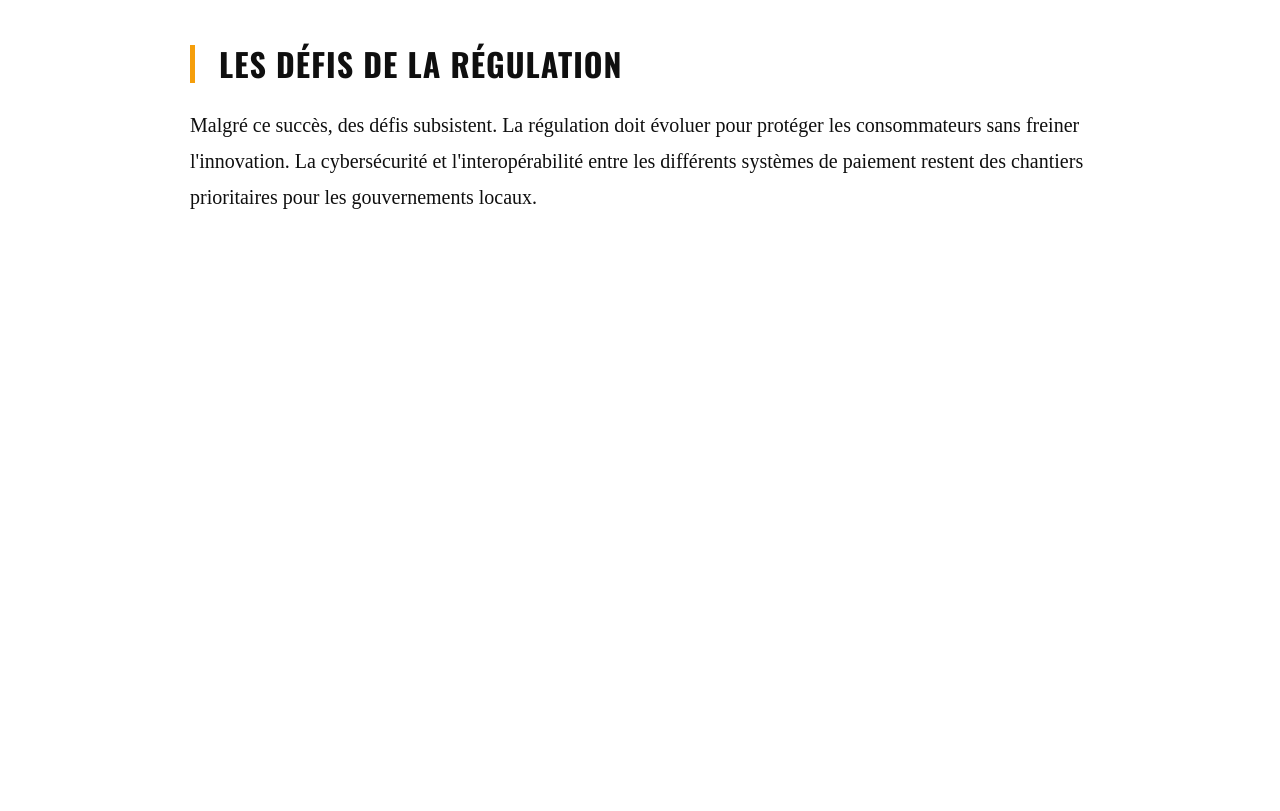
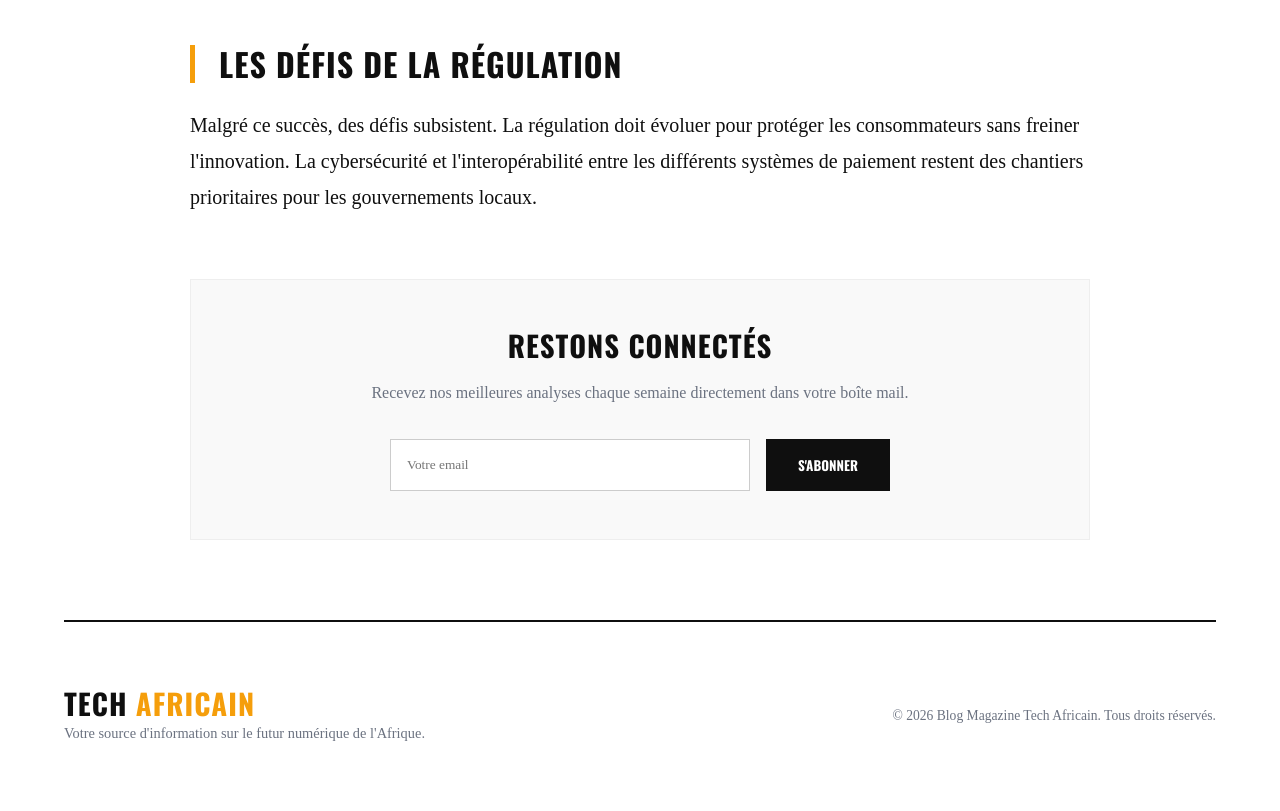
Before and after one commit to MortisRex04/Blog_Magazin_Tech_Africain, a plain HTML site: page article.html in a window 1280 px wide. Shown: the part 2223-3034 px from the top of the page. Before the commit the page ends 2518 px from the top, so only its background shows below. Drawn offline with nearby package versions, Linux system fonts and the light colour scheme; a web font is replaced by a local one.

Commit message:
feat: sidebar newsletter et footer

```diff
--- a/article.html
+++ b/article.html
@@ -75,7 +75,29 @@
                 Malgré ce succès, des défis subsistent. La régulation doit évoluer pour protéger les consommateurs sans freiner l'innovation. La cybersécurité et l'interopérabilité entre les différents systèmes de paiement restent des chantiers prioritaires pour les gouvernements locaux.
             </p>
         </section>
+
+        <!-- Sidebar / Newsletter Call to Action -->
+        <aside class="article-sidebar-interaction-aside">
+            <div class="newsletter-subscribe-form-card">
+                <h3 class="newsletter-title-heading-small">RESTONS CONNECTÉS</h3>
+                <p class="newsletter-description-text">Recevez nos meilleures analyses chaque semaine directement dans votre boîte mail.</p>
+                <form class="newsletter-subscribe-form-main">
+                    <input type="email" placeholder="Votre email" class="newsletter-input-field-form">
+                    <button type="submit" class="newsletter-submit-button-form">S'ABONNER</button>
+                </form>
+            </div>
+        </aside>
     </main>
+
+    <footer class="footer-main-container">
+        <div class="footer-branding-info">
+            <h2 class="footer-magazine-logo-title">TECH <span class="accent-color-yellow">AFRICAIN</span></h2>
+            <p class="footer-magazine-tagline-text">Votre source d'information sur le futur numérique de l'Afrique.</p>
+        </div>
+        <div class="footer-copyright-legal-section">
+            <p>&copy; 2026 Blog Magazine Tech Africain. Tous droits réservés.</p>
+        </div>
+    </footer>
 
 </body>
 </html>
--- a/style-article.css
+++ b/style-article.css
@@ -193,3 +193,84 @@ h1, h2, h3 {
     border-top: 2px solid var(--color-black-editorial);
     border-bottom: 2px solid var(--color-black-editorial);
 }
+
+/* Newsletter Box */
+.article-sidebar-interaction-aside {
+    background-color: #f9f9f9;
+    padding: 3rem;
+    text-align: center;
+    border: 1px solid #eee;
+}
+
+.newsletter-title-heading-small {
+    font-size: 1.8rem;
+    margin-bottom: 1rem;
+}
+
+.newsletter-description-text {
+    margin-bottom: 2rem;
+    color: var(--color-gray-text);
+}
+
+.newsletter-subscribe-form-main {
+    display: flex;
+    gap: 1rem;
+    max-width: 500px;
+    margin: 0 auto;
+}
+
+.newsletter-input-field-form {
+    flex: 1;
+    padding: 1rem;
+    border: 1px solid #ccc;
+    font-family: var(--font-body);
+}
+
+.newsletter-submit-button-form {
+    padding: 1rem 2rem;
+    background-color: var(--color-black-editorial);
+    color: var(--color-white-pure);
+    border: none;
+    font-family: var(--font-titles);
+    font-weight: 700;
+    cursor: pointer;
+    transition: background-color 0.3s ease;
+}
+
+.newsletter-submit-button-form:hover {
+    background-color: var(--color-yellow-accent);
+    color: var(--color-black-editorial);
+}
+
+/* Footer (Shared) */
+.footer-main-container {
+    border-top: 2px solid var(--color-black-editorial);
+    padding: 4rem 0;
+    display: flex;
+    justify-content: space-between;
+    align-items: center;
+}
+
+.footer-magazine-logo-title {
+    font-size: 1.8rem;
+}
+
+.footer-magazine-tagline-text {
+    color: var(--color-gray-text);
+    font-size: 0.9rem;
+}
+
+.footer-copyright-legal-section {
+    font-size: 0.85rem;
+    color: var(--color-gray-text);
+}
+
+/* Responsive */
+@media (max-width: 768px) {
+    .article-title-heading-large {
+        font-size: 2.5rem;
+    }
+    .newsletter-subscribe-form-main {
+        flex-direction: column;
+    }
+}
```
